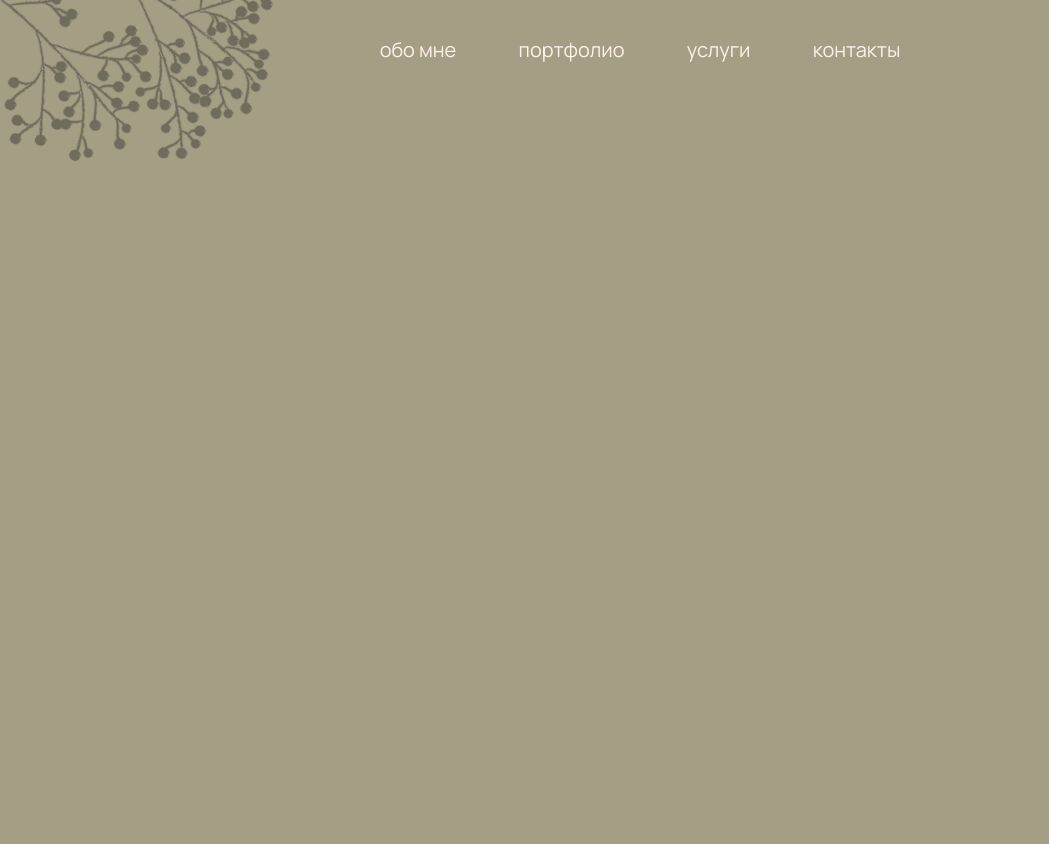
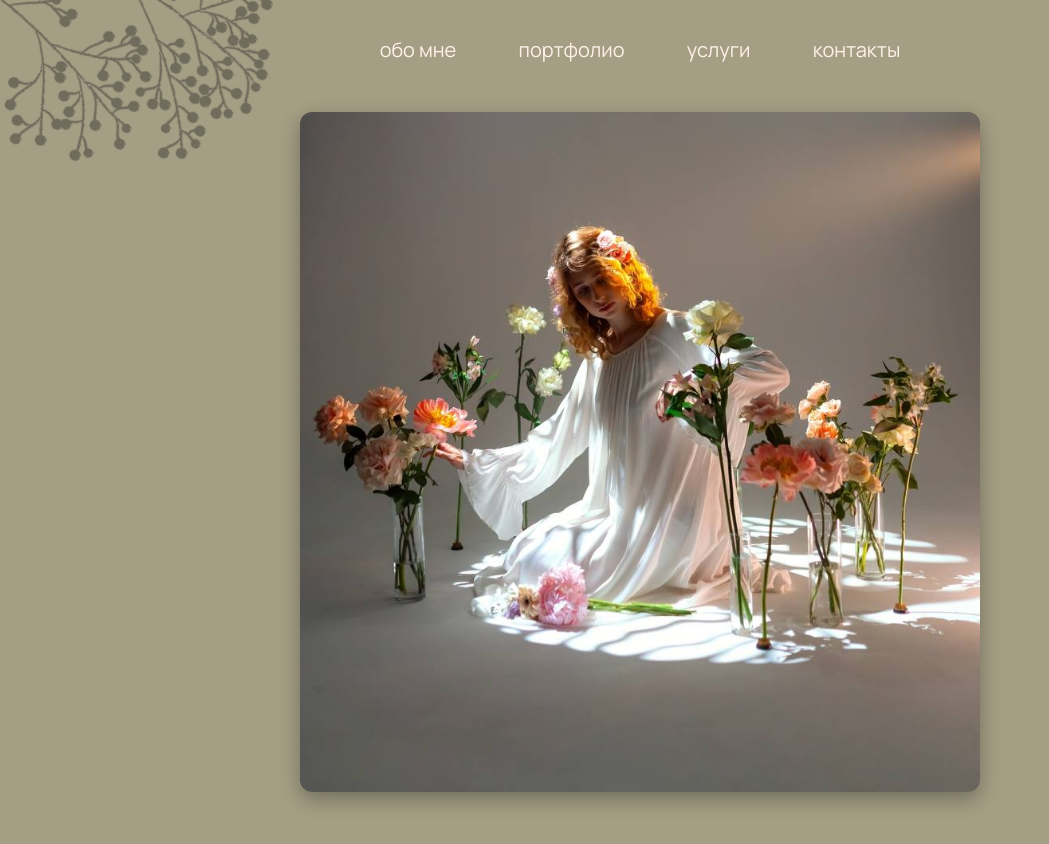
Before and after one commit to siro4ik/Tattoo, a website built with Vite: page tattoo/index.html in a window 1280 px wide. Shown: the whole page, without its empty margins (0-1049 px from the left). Before the commit the page ends 800 px from the top, so only its background shows below. Built offline with nearby package versions, Linux system fonts and the light colour scheme; a web font is replaced by a local one.

Commit message:
jpeg на png

```diff
--- a/tattoo/index.html
+++ b/tattoo/index.html
@@ -10,8 +10,8 @@
     <title>Tattoo</title>
   </head>
   <body>
+          <img src="public/images/plants/1.png" alt="1">
     <header class="header">
-      <img src="public/images/plants/1.png" alt="1">
             <nav class="nav">
                 <ul class="nav__menu">
                     <li><a href="#me">обо мне</a></li>
@@ -20,6 +20,10 @@
                     <li><a href="#contacts">контакты</a></li>
                 </ul>
             </nav>
+            <div class="photoLady">
+              <img src="public/images/photo/lady.jpg" alt="2">
+
+            </div>
         </header>
 
 
--- a/tattoo/src/styles/components/header.css
+++ b/tattoo/src/styles/components/header.css
@@ -1,5 +1,6 @@
 .header{
     position: relative;
+    height: 854px;
 }
 
 .nav{
@@ -7,6 +8,7 @@
     justify-content: center;
     align-items: center;
     padding-top: 37px;
+    margin-bottom: 49px;
 }
 
 .nav__menu{
@@ -20,3 +22,28 @@
 .nav__menu a{
     color: #FFF1E8;
 }
+
+.photoLady {
+    width: 680px;
+    height: 680px;
+    overflow: hidden;
+    border-radius: 12px; /* Скругленные углы */
+    position: relative;
+    margin: 0 auto; /* Центрирование */
+    box-shadow: 0 7px 20px rgba(0, 0, 0, 0.3); /* Тень для объема */
+}
+
+/* Стили для изображения внутри */
+.photoLady img {
+    width: 100%;
+    height: 100%;
+    object-fit: cover; /* Обрезает без искажений */
+    object-position: bottom center; /* Центрирует изображение */
+    display: block; /* Убирает лишние отступы */
+    transition: transform 0.5s ease; /* Плавное увеличение при наведении */
+}
+
+/* Эффект при наведении */
+.photoLady:hover img {
+    transform: scale(1.03); /* Легкое увеличение */
+}
```
Also changed, not shown: tattoo/public/images/plants/10.jpg (deleted), tattoo/public/images/plants/10.png (added), tattoo/public/images/plants/2.jpg (deleted), tattoo/public/images/plants/2.png (added), tattoo/public/images/plants/3.jpg (deleted), tattoo/public/images/plants/3.png (added), tattoo/public/images/plants/4.jpg (deleted), tattoo/public/images/plants/4.png (added), tattoo/public/images/plants/5.jpg (deleted), tattoo/public/images/plants/5.png (added), tattoo/public/images/plants/6.jpg (deleted), tattoo/public/images/plants/6.png (added), tattoo/public/images/plants/7.jpg (deleted), tattoo/public/images/plants/7.png (added), 4 more files.
